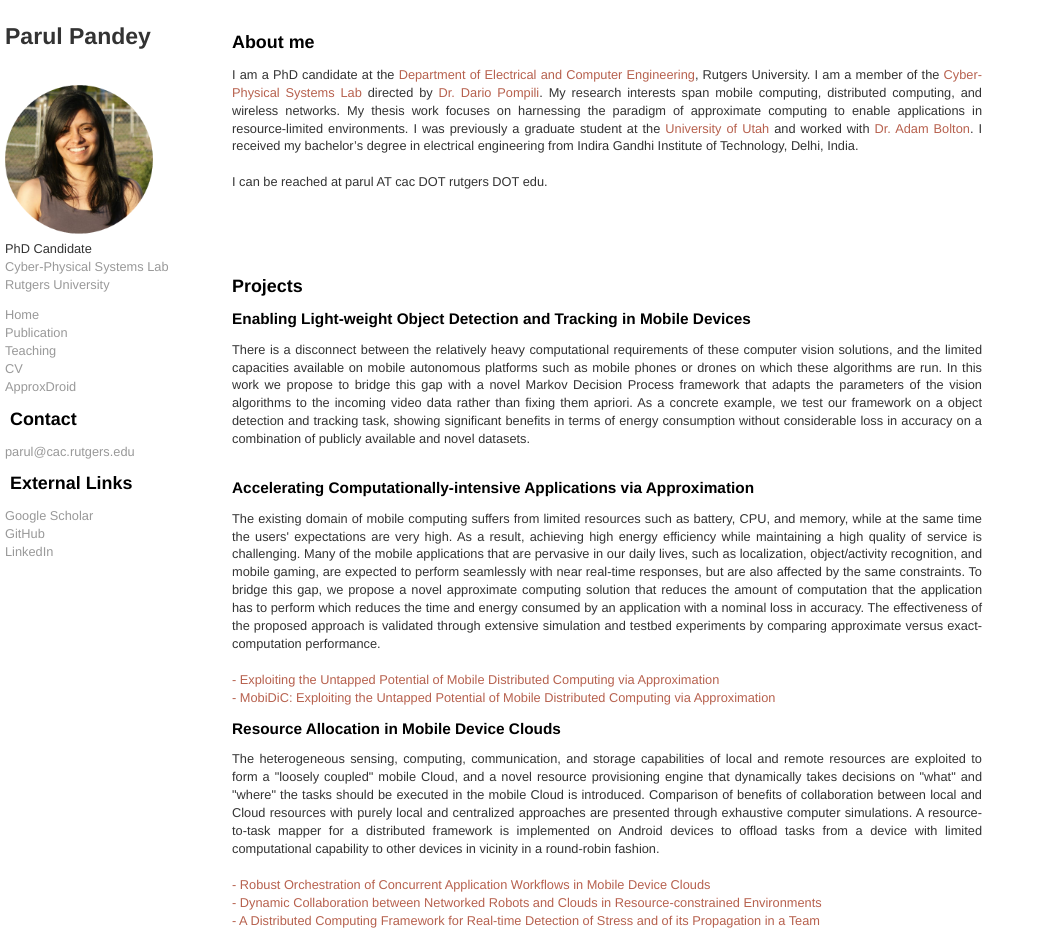
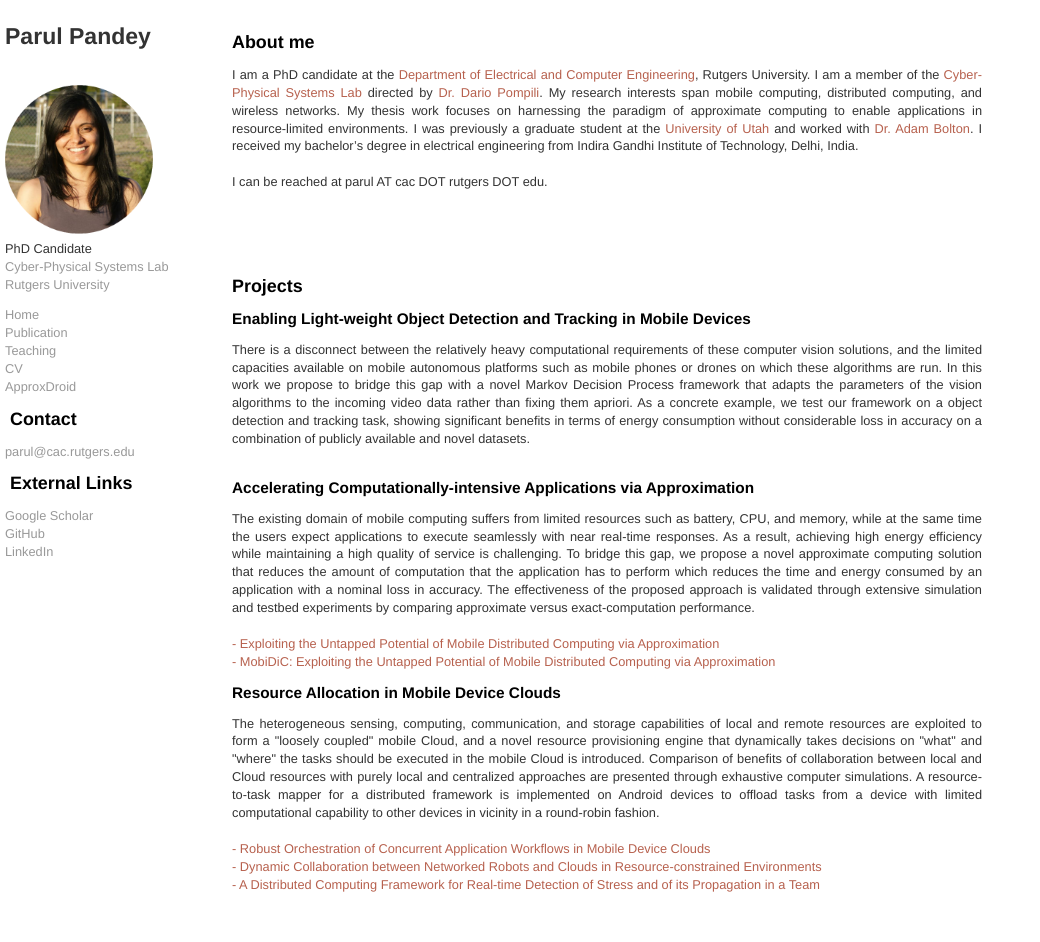
Before and after one commit to parul1985/Parul-Website, a Jekyll site: the page index.html, which Jekyll copies as it is, in a window 1280 px wide and 942 px high. Shown: the whole window, without its empty margins (0-1040 px from the left). Built offline with Jekyll 4.4.1, drawn with Linux system fonts in a browser that asks for light colours.

Commit message:
Update index.html

```diff
--- a/index.html
+++ b/index.html
@@ -72,11 +72,8 @@
 	    <h2>Accelerating Computationally-intensive Applications via Approximation</h2>
 		<p>
 		The existing domain of mobile computing suffers from limited resources such as battery, CPU, and memory,
-		while at the same time the users' expectations are very high. As a result, achieving high energy efficiency
-		while maintaining a high quality of service is challenging. Many of the mobile applications that are pervasive
-		in our daily lives, such as localization, object/activity recognition, and mobile gaming, are expected to
-		perform seamlessly with near real-time responses, but are also affected by the same constraints. To bridge
-		this gap, we propose a novel approximate computing solution that reduces the amount of computation
+		while at the same time the users expect applications to execute seamlessly with near real-time responses. As a result, achieving high energy efficiency
+		while maintaining a high quality of service is challenging. To bridge this gap, we propose a novel approximate computing solution that reduces the amount of computation
 		that the application has to perform which reduces the time and energy consumed by an application with a nominal
 		loss in accuracy. The effectiveness of the proposed approach is validated through extensive
 		simulation and testbed experiments by comparing approximate versus exact-computation
```
